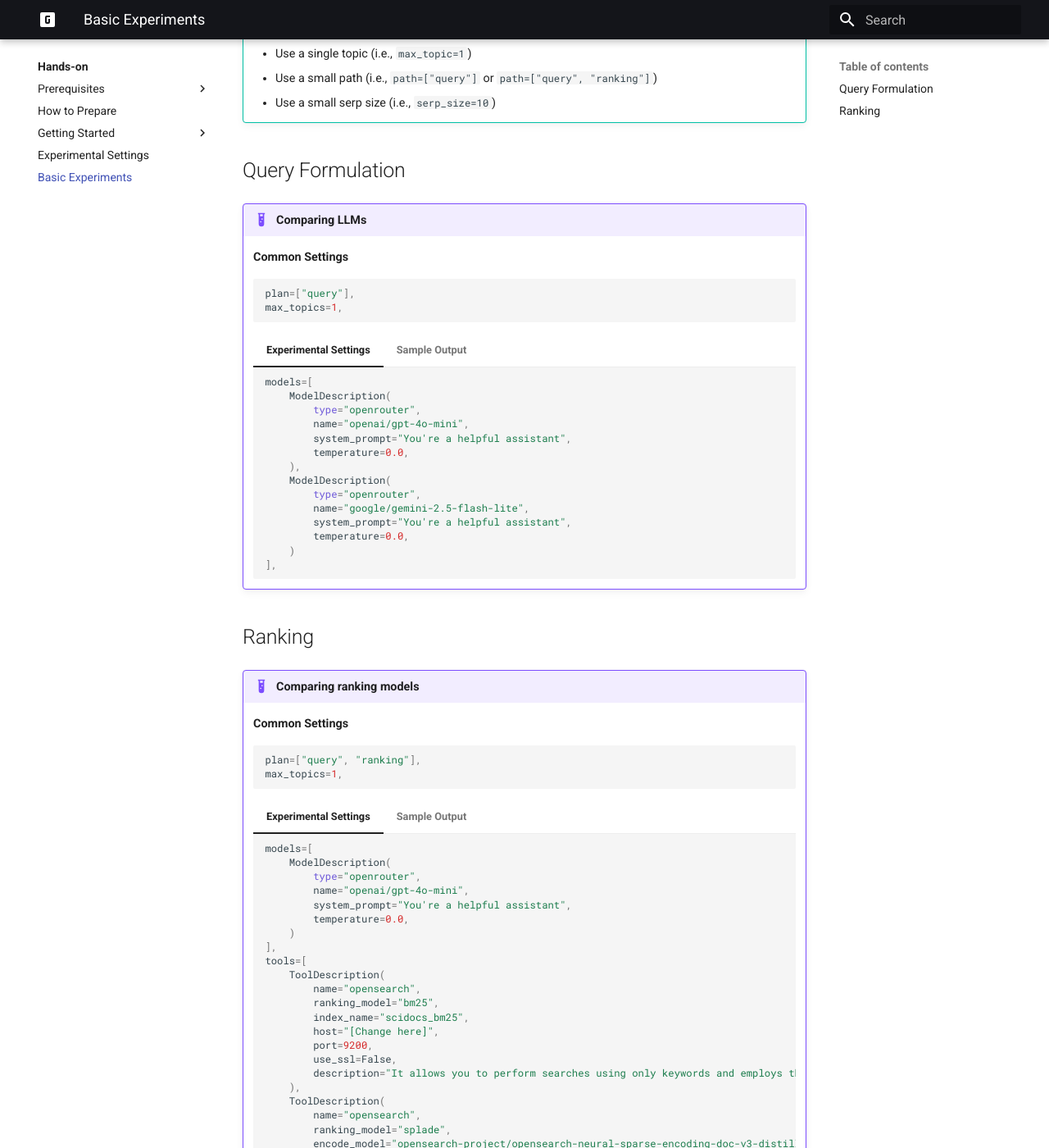
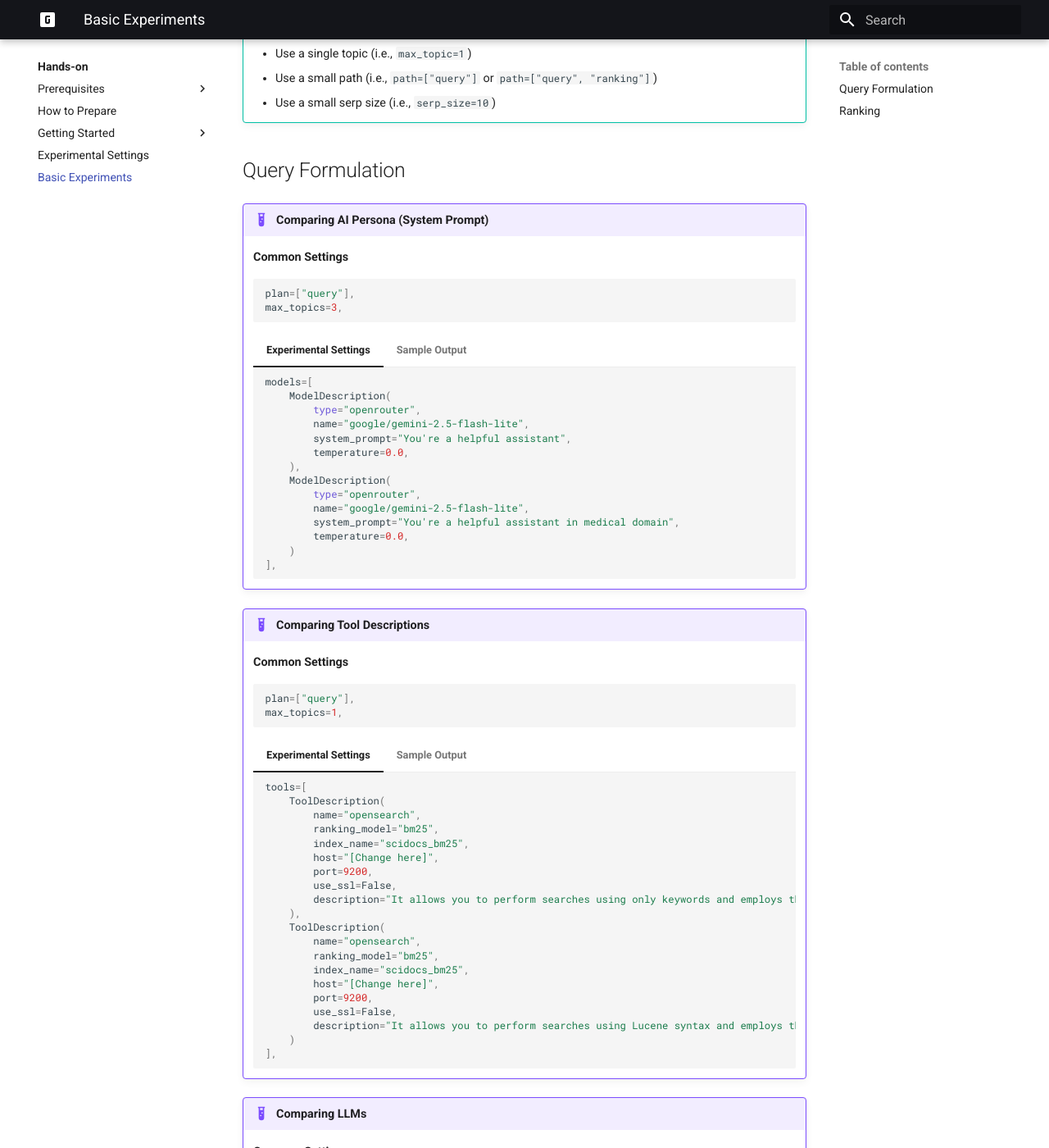
Before and after one commit to geniie-lab/chiir2026, an MkDocs documentation site: the page built from docs/handson/basic_experiments/index.md, in a window 1280 px wide and 1400 px high, scrolled down 328 px. Shown: the whole window at 82% size. Built offline with MkDocs 1.6.1 and Material for MkDocs 9.7.7, drawn with Linux system fonts in a browser that asks for light colours.

Commit message:
Added AI Persona experiment

````diff
--- a/docs/handson/basic_experiments/index.md
+++ b/docs/handson/basic_experiments/index.md
@@ -8,6 +8,115 @@
     - Use a small serp size (i.e., `serp_size=10`)
 
 ## Query Formulation
+
+!!! example "Comparing AI Persona (System Prompt)"
+
+    **Common Settings**
+
+    ```python
+    plan=["query"],
+    max_topics=3,
+    ```
+
+    === "Experimental Settings"
+
+        ```python
+        models=[
+            ModelDescription(
+                type="openrouter",
+                name="google/gemini-2.5-flash-lite",
+                system_prompt="You're a helpful assistant",
+                temperature=0.0,
+            ),
+            ModelDescription(
+                type="openrouter",
+                name="google/gemini-2.5-flash-lite",
+                system_prompt="You're a helpful assistant in medical domain",
+                temperature=0.0,
+            )
+        ],
+        ```
+
+    === "Sample Output"
+
+        ```bash
+        cat logs/expN.jsonl | jq '{ Model: .model, Query: .query }'
+        ```
+
+        ```json
+        {
+        "Model": "google/gemini-2.5-flash-lite",
+        "Query": "economic dispatch problem valve-point effect direct search method"
+        }
+        ...
+        {
+        "Model": "google/gemini-2.5-flash-lite",
+        "Query": "predicting defects SAP Java code experience report"
+        }
+        ---
+        {
+        "Model": "google/gemini-2.5-flash-lite",
+        "Query": "economic dispatch problem valve-point effect direct search method"
+        }
+        ...
+        {
+        "Model": "google/gemini-2.5-flash-lite",
+        "Query": "predicting defects SAP Java code"
+        }
+        ```
+
+
+!!! example "Comparing Tool Descriptions"
+
+    **Common Settings**
+
+    ```python
+    plan=["query"],
+    max_topics=1,
+    ```
+
+    === "Experimental Settings"
+
+        ```python
+        tools=[
+            ToolDescription(
+                name="opensearch",
+                ranking_model="bm25",
+                index_name="scidocs_bm25",
+                host="[Change here]",
+                port=9200,
+                use_ssl=False,
+                description="It allows you to perform searches using only keywords and employs the BM25 ranking model to order results.",
+            ),
+            ToolDescription(
+                name="opensearch",
+                ranking_model="bm25",
+                index_name="scidocs_bm25",
+                host="[Change here]",
+                port=9200,
+                use_ssl=False,
+                description="It allows you to perform searches using Lucene syntax and employs the BM25 ranking model to order results.",
+            )
+        ],
+        ```
+
+    === "Sample Output"
+
+        ```bash
+        cat logs/expN.jsonl | jq '{ Model: .model, Query: .query }'
+        ```
+
+        ```json
+        {
+        "Model": "openai/gpt-4o-mini",
+        "Query": "Economic Dispatch Problem Valve-Point Effect"
+        }
+        ...
+        {
+        "Model": "openai/gpt-4o-mini",
+        "Query": "Economic Dispatch Problem AND Valve-Point Effect"
+        }
+        ```
 
 !!! example "Comparing LLMs"
 
@@ -113,7 +222,7 @@
             "Performance": {
                 "RR@10": 0.2,
                 "nDCG@10": 0.13120507751234178
-                }
+            }
         }
         ...
         {
@@ -122,6 +231,6 @@
             "Performance": {
                 "RR@10": 0.125,
                 "nDCG@10": 0.10699313236726378
-                }
+            }
         }
         ```
````
